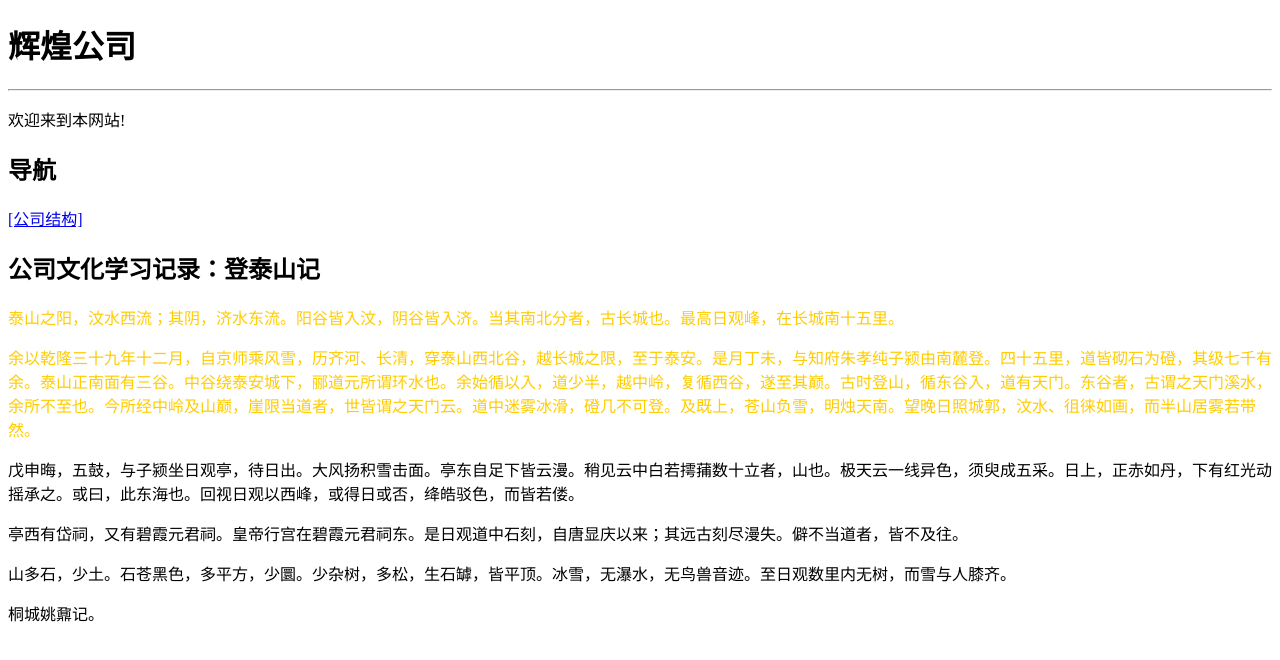
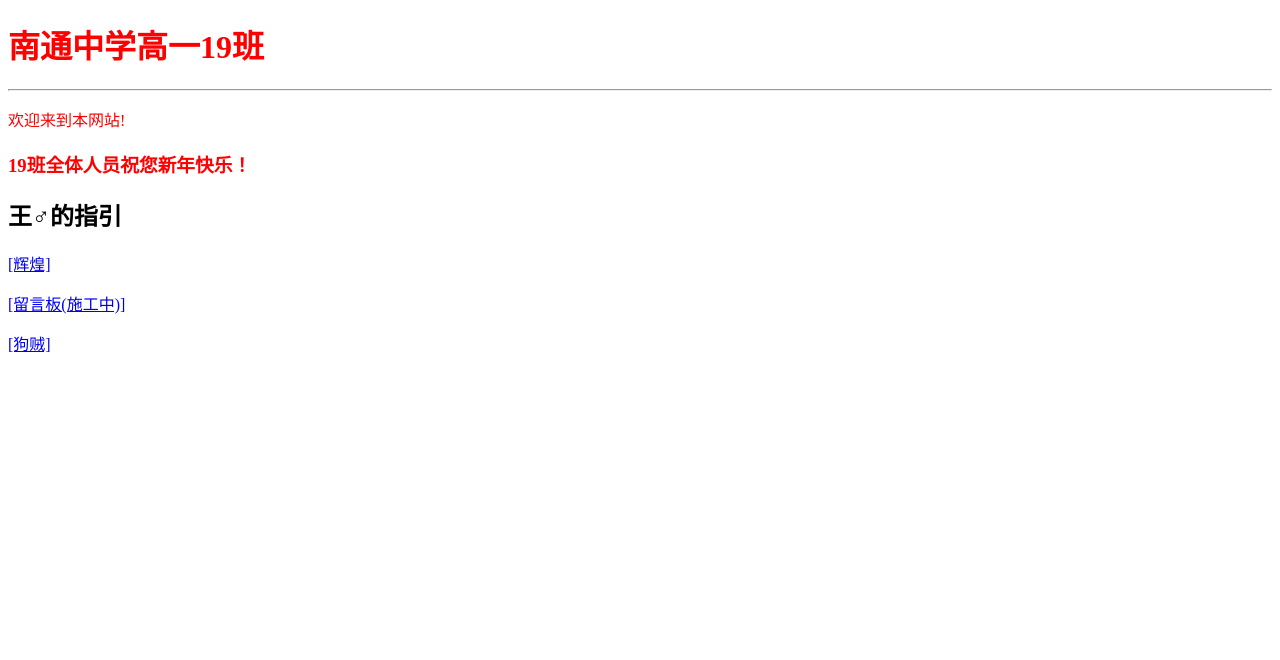
Before and after one commit to Yancy-Chou/class19, a plain HTML site: page index.html in a window 1280 px wide. Drawn offline with Linux system fonts and the light colour scheme.

Commit message:
Hooge change :)

```diff
--- a/index.html
+++ b/index.html
@@ -1,20 +1,16 @@
 <!DOCTYPE html>
 <html>
   <head>
-    <title>辉煌公司</title>
+    <title>通中19班</title>
   </head>
   <body>
-    <h1>辉煌公司</h1>
+    <h1 style="color:red">南通中学高一19班</h1>
     <hr />
-    <p>欢迎来到本网站!</p>
-    <h2>导航</h2>
-    <a href="website/page1.html" target="_self">[公司结构]</a>
-    <h2>公司文化学习记录：登泰山记</h2>
-    <p><span style="color:#ffcc00">泰山之阳，汶水西流；其阴，济水东流。阳谷皆入汶，阴谷皆入济。当其南北分者，古长城也。最高日观峰，在长城南十五里。</span></p>
-    <p><span style="color:#ffcc00">余以乾隆三十九年十二月，自京师乘风雪，历齐河、长清，穿泰山西北谷，越长城之限，至于泰安。是月丁未，与知府朱孝纯子颍由南麓登。四十五里，道皆砌石为磴，其级七千有余。泰山正南面有三谷。中谷绕泰安城下，郦道元所谓环水也。余始循以入，道少半，越中岭，复循西谷，遂至其巅。古时登山，循东谷入，道有天门。东谷者，古谓之天门溪水，余所不至也。今所经中岭及山巅，崖限当道者，世皆谓之天门云。道中迷雾冰滑，磴几不可登。及既上，苍山负雪，明烛天南。望晚日照城郭，汶水、徂徕如画，而半山居雾若带然。</span></p>
-    <p>戊申晦，五鼓，与子颍坐日观亭，待日出。大风扬积雪击面。亭东自足下皆云漫。稍见云中白若摴蒱数十立者，山也。极天云一线异色，须臾成五采。日上，正赤如丹，下有红光动摇承之。或曰，此东海也。回视日观以西峰，或得日或否，绛皓驳色，而皆若偻。</p>
-    <p>亭西有岱祠，又有碧霞元君祠。皇帝行宫在碧霞元君祠东。是日观道中石刻，自唐显庆以来；其远古刻尽漫失。僻不当道者，皆不及往。</p>
-    <p>山多石，少土。石苍黑色，多平方，少圜。少杂树，多松，生石罅，皆平顶。冰雪，无瀑水，无鸟兽音迹。至日观数里内无树，而雪与人膝齐。</p>
-    <p>桐城姚鼐记。</p>
+    <p style="color:red">欢迎来到本网站!</p>
+    <h3><b><span style="color:red">19班全体人员祝您新年快乐！</span></b></h3>
+    <h2>王♂的指引</h2>
+    <p><a href="website/pageglorymain.html" target="_self">[辉煌]</a></p>
+    <p><a href="website/pagemessageboard.html" target="_self">[留言板(施工中)]</a></p>
+    <p><a href="website/pagedogmain.html">[狗贼]</a></p>
   </body>
 </html>
```
Also changed, not shown: website/pageglorymain.html (added, +21 -0 lines), website/pageglorystructure.html (renamed from website/page1.html, +1 -1 lines), website/pagemessageboard.html (added, +22 -0 lines), 2 other files.
